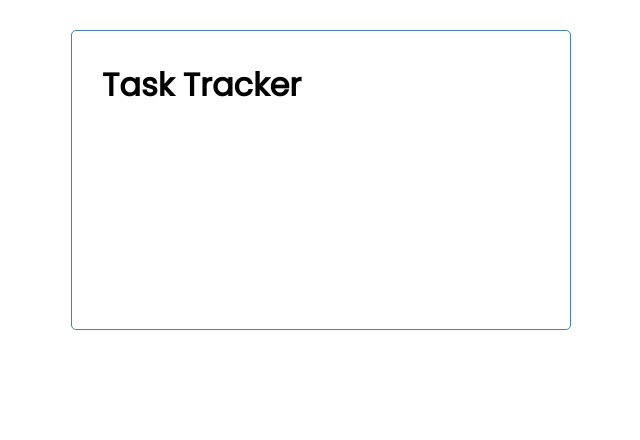
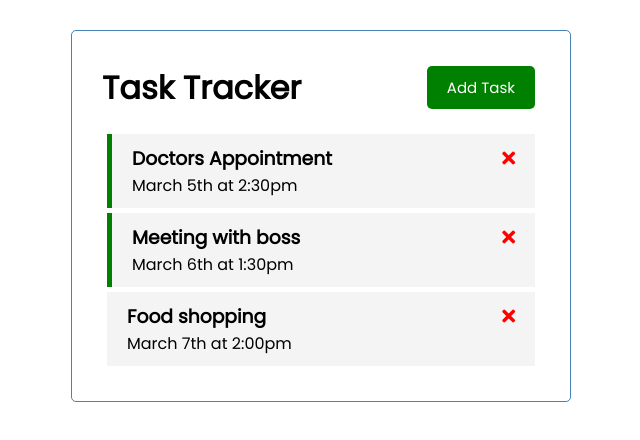
Before and after one commit to GeraClimber/vue-task-tracker, a Vue app: page / in a window 1280 px wide. Shown: the top 440 px of the page, without its empty margins (319-959 px from the left). Built offline with nearby package versions, Linux system fonts and the light colour scheme.

Commit message:
add button delete and markup

```diff
--- a/public/index.html
+++ b/public/index.html
@@ -4,6 +4,10 @@
     <meta charset="utf-8">
     <meta http-equiv="X-UA-Compatible" content="IE=edge">
     <meta name="viewport" content="width=device-width,initial-scale=1.0">
+      <link
+          rel="stylesheet"
+          href="https://cdnjs.cloudflare.com/ajax/libs/font-awesome/5.15.2/css/all.min.css"
+      />
     <link rel="icon" href="<%= BASE_URL %>favicon.ico">
     <title><%= htmlWebpackPlugin.options.title %></title>
   </head>
--- a/src/App.vue
+++ b/src/App.vue
@@ -1,18 +1,54 @@
 <template>
   <div class="container">
-    <HeaderTaskTracker />
+    <Header title="Task Tracker"/>
+    <Tasks @delete-task="deleteTask" :tasks="tasks"/>
   </div>
-
 </template>
 
 <script>
 
-import HeaderTaskTracker from "@/components/Header-task-tracker";
+import Header from "@/components/Header";
+import Tasks from "@/components/Tasks";
 
 export default {
   name: 'App',
   components: {
-    HeaderTaskTracker
+    Header,
+    Tasks
+  },
+  data(){
+    return {
+      tasks: []
+    }
+  },
+  methods:{
+    deleteTask(id) {
+      if (confirm('Are you sure?')) {
+        this.tasks = this.tasks.filter((task)=>task.id !== id)
+      }
+    }
+  },
+  created() {
+    this.tasks = [
+      {
+        "id": "1",
+        "text": "Doctors Appointment",
+        "day": "March 5th at 2:30pm",
+        "reminder": true
+      },
+      {
+        "id": "2",
+        "text": "Meeting with boss",
+        "day": "March 6th at 1:30pm",
+        "reminder": true
+      },
+      {
+        "id": "3",
+        "text": "Food shopping",
+        "day": "March 7th at 2:00pm",
+        "reminder": false
+      }
+    ];
   }
 }
 </script>
--- /dev/null
+++ b/src/components/Button.vue
@@ -0,0 +1,22 @@
+<template>
+  <button @click="onClick" class="btn" :style="{background: color}">{{text}}</button>
+</template>
+
+<script>
+  export default {
+    name: "Button",
+    props: {
+      text: String,
+      color: String
+    },
+    methods:{
+      onClick() {
+        console.log("click");
+      }
+    }
+  }
+</script>
+
+<style scoped>
+
+</style>
--- a/src/components/Header-task-tracker.vue
+++ /dev/null
@@ -1,20 +0,0 @@
-<template>
-<header>
-  <h1>Task Tracker</h1>
-</header>
-</template>
-
-<script>
-export default {
-  name: "HeaderTaskTracker"
-}
-</script>
-
-<style scoped>
-  header {
-    display: flex;
-    justify-content: space-between;
-    align-items: center;
-    margin-bottom: 20px;
-  }
-</style>
--- /dev/null
+++ b/src/components/Header.vue
@@ -0,0 +1,31 @@
+<template>
+  <header>
+    <h1>{{title}}</h1>
+    <Button text="Add Task" color="green"/>
+  </header>
+
+</template>
+
+<script>
+
+  import Button from "@/components/Button";
+
+  export default {
+    name: "Header",
+    props: {
+      title: String,
+    },
+    components: {
+      Button
+    }
+  }
+</script>
+
+<style scoped>
+  header {
+    display: flex;
+    justify-content: space-between;
+    align-items: center;
+    margin-bottom: 20px;
+  }
+</style>
--- /dev/null
+++ b/src/components/Task.vue
@@ -0,0 +1,43 @@
+<template>
+  <div  @dblclick="$emit('toggle-reminder', task.id)" :class="[task.reminder ? 'reminder':'','task']">
+    <h3>
+      {{task.text}}
+      <i @click="onDelete(task.id)" class="fas fa-times"></i>
+    </h3>
+    <p>{{task.day}}</p>
+  </div>
+</template>
+
+<script>
+export default {
+  name: "Task.vue",
+  props: {
+    task: Object,
+  },
+  methods:{
+    onDelete(id) {
+      this.$emit('delete-task', id)
+    }
+  }
+}
+</script>
+
+<style scoped>
+  .fas {
+    color: red;
+  }
+  .task {
+    background: #f4f4f4;
+    margin: 5px;
+    padding: 10px 20px;
+    cursor: pointer;
+  }
+  .task.reminder {
+    border-left: 5px solid green;
+  }
+  .task h3 {
+    display: flex;
+    align-items: center;
+    justify-content: space-between;
+  }
+</style>
--- /dev/null
+++ b/src/components/Tasks.vue
@@ -0,0 +1,26 @@
+<template>
+  <div :key="task.id" v-for="task in tasks" >
+   <Task @delete-task="$emit('delete-task', task.id)" :task="task" />
+  </div>
+</template>
+
+<script>
+import Task from "@/components/Task";
+
+export default {
+  name: "Tasks.vue",
+  components: {
+    Task
+  },
+  props: {
+    tasks: Array
+  },
+  emits:[
+    'delete-task'
+  ]
+}
+</script>
+
+<style scoped>
+
+</style>
```
Also changed, not shown: .eslintrc.js.
